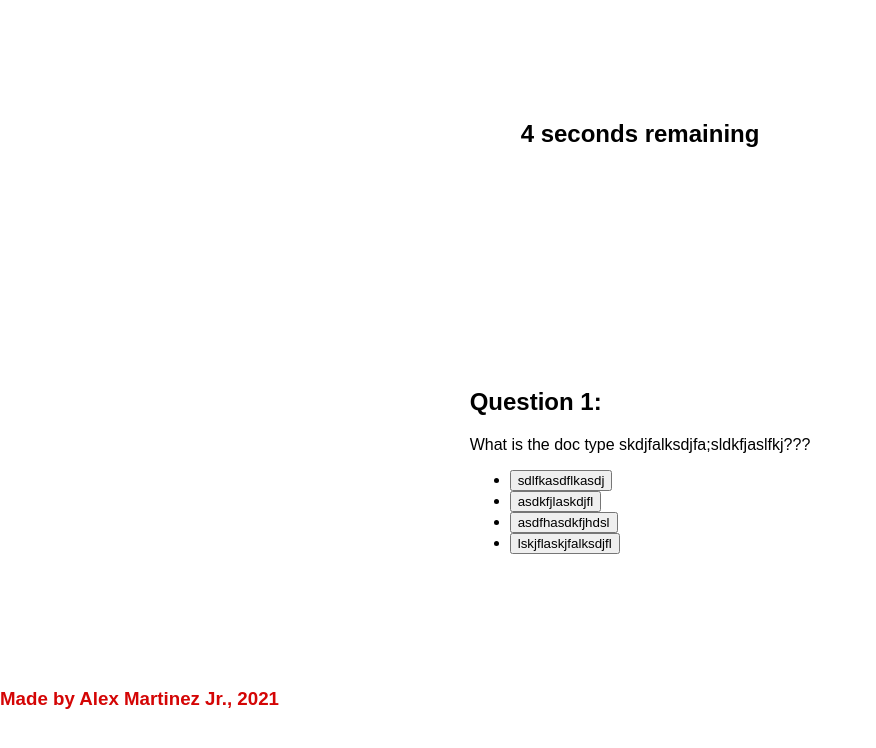
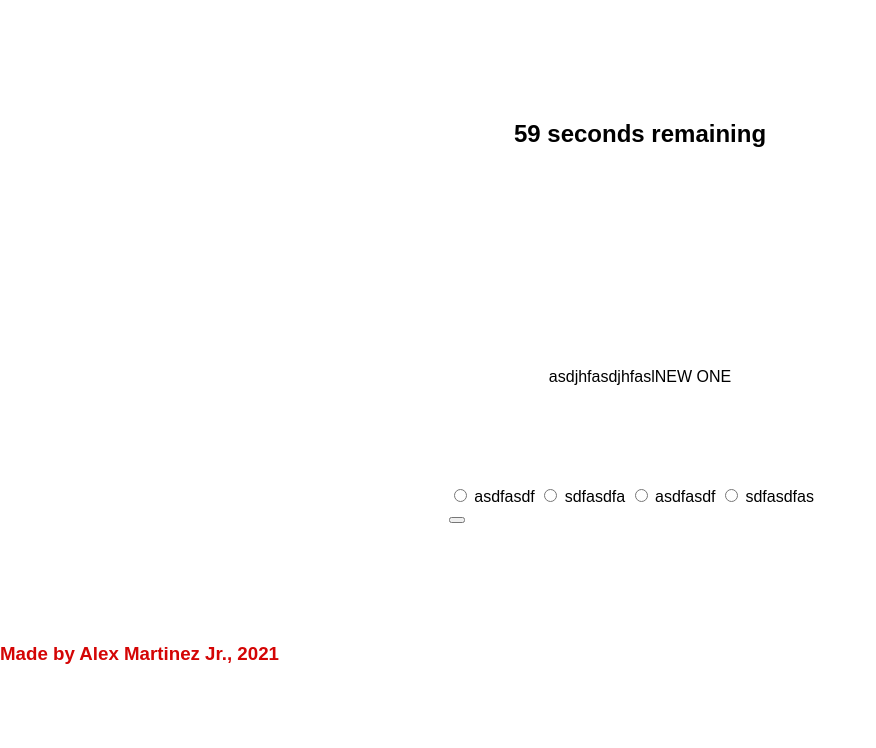
Before and after one commit to amartinezjr7/Module4-Challange, a plain HTML site: page index.html in a window 1280 px wide. Both pictures are taken after a click on the button "Let's Get Started". Shown: the whole page, without its empty margins (0-876 px from the left). Drawn offline with nearby package versions, Linux system fonts and the light colour scheme.

Commit message:
still debugging the quiz
im going to have to redo the entire results section because i can't seem to pass in the variable I want

```diff
--- a/assets/css/style.css
+++ b/assets/css/style.css
@@ -67,6 +67,7 @@ section{
 }
 
 footer{
+    padding-top: 100px;
     width: 100%;
     justify-content: left;
     color: var(--tertiary);
--- a/assets/js/script.js
+++ b/assets/js/script.js
@@ -1,9 +1,11 @@
 
 var timerEl = document.querySelector('#timer');
 var timeDis = document.querySelector('#str-btn');
+const quizContainer = document.getElementById('quiz')
+const resultContainer = document.getElementById('results')
 
 function timer(totalTime){
-    var timeLeft = 5;
+    var timeLeft = 60;
     console.log("it gets to here");
     var timeInterval = setInterval(function(){
         if(timeLeft > 1){
@@ -21,11 +23,72 @@ function timer(totalTime){
 
 }
 
+function quizBuilder(){
+    const output=[];
+
+    quizQuestions.forEach( (currentQuestion, questionNumber)=>{
+        const answers = [];
+
+        for(letter in currentQuestion.answers){
+            answers.push(
+                `<label>
+                <input type = "radio" onclick = "finalResults('b')" name="questions${questionNumber}" value="${letter}" id = "submit">
+                ${currentQuestion.answers[letter]}
+
+                </label>`
+            )
+        }
+        output.push(
+            `<div class = "questions">${currentQuestion.question}</div>
+            <div class = "answers">${answers.join('')}</div>`
+        )
+
+    })
+    quizContainer.innerHTML = output.join('');
+}
 
 
+const quizQuestions = [
+    {
+    question:"asdjhfasdjhfaslNEW ONE",
+    answers:{
+        a:"asdfasdf",
+        b:"sdfasdfa",
+        c:"asdfasdf",
+        d:"sdfasdfas",
+
+    },
+    correctAnswer: "a"
+    }
+];
+
+function finalResults(){
+    const answerContainers = quizContainer.querySelectorAll('.answers');
+
+    let numCorrect = 0;
+
+    quizQuestions.forEach((currentQuestion, questionNumber)=>{
+        const answerContainer = answerContainers[questionNumber];
+        const selector = `input[name = question${questionNumber}] : checked`;
+        const userAnswer = (answerContainer.querySelector(selector)|| {}).value;
+
+        if(userAnswer === currentQuestion.correctAnswer){
+            numCorrect++;
+            console.log("this is correct");
+            answerContainers[questionNumber].style.color = 'green';
+        }
+        else{
+            console.log("this is incorrect");
+            answerContainers[questionNumber].style.color = 'red'
+        }
+    })
+
+    resultContainer.innerHTML = `${numCorrect} out of ${quizQuestions.length}`;
+}
 
 timeDis.addEventListener('click',function(){
     timer();
     $('.title').remove();
     $('.hero').remove();
+    quizBuilder();
 });
--- a/index.html
+++ b/index.html
@@ -22,30 +22,14 @@
                 <button id="str-btn">Let's Get Started</button>
             </div>
         </section>
+
+
         <section>
-            <div class="questions">
-                <div class="question1">
-                    <h2>
-                        Question 1:
-                    </h2>
-                    <p>
-                        What is the doc type skdjfalksdjfa;sldkfjaslfkj???
-                    </p>
-                    <ul>
-                        <li>
-                            <button id="optionA" type="submit">sdlfkasdflkasdj</button>
-                        </li>
-                        <li>
-                            <button id="optionB" type="submit">asdkfjlaskdjfl</button>
-                        </li>
-                        <li>
-                            <button id="optionC" type="submit">asdfhasdkfjhdsl</button>
-                        </li>
-                        <li>
-                            <button id="optionD" type="submit">lskjflaskjfalksdjfl</button>
-                        </li>
-                    </ul>
-                </div>
+            <div class="quizContainer">
+                <div id="quiz"></div>
+                <button id = "submit"></button>
+                <div id="results"></div>
+            </div>
         </section>
 
         <footer>
```
